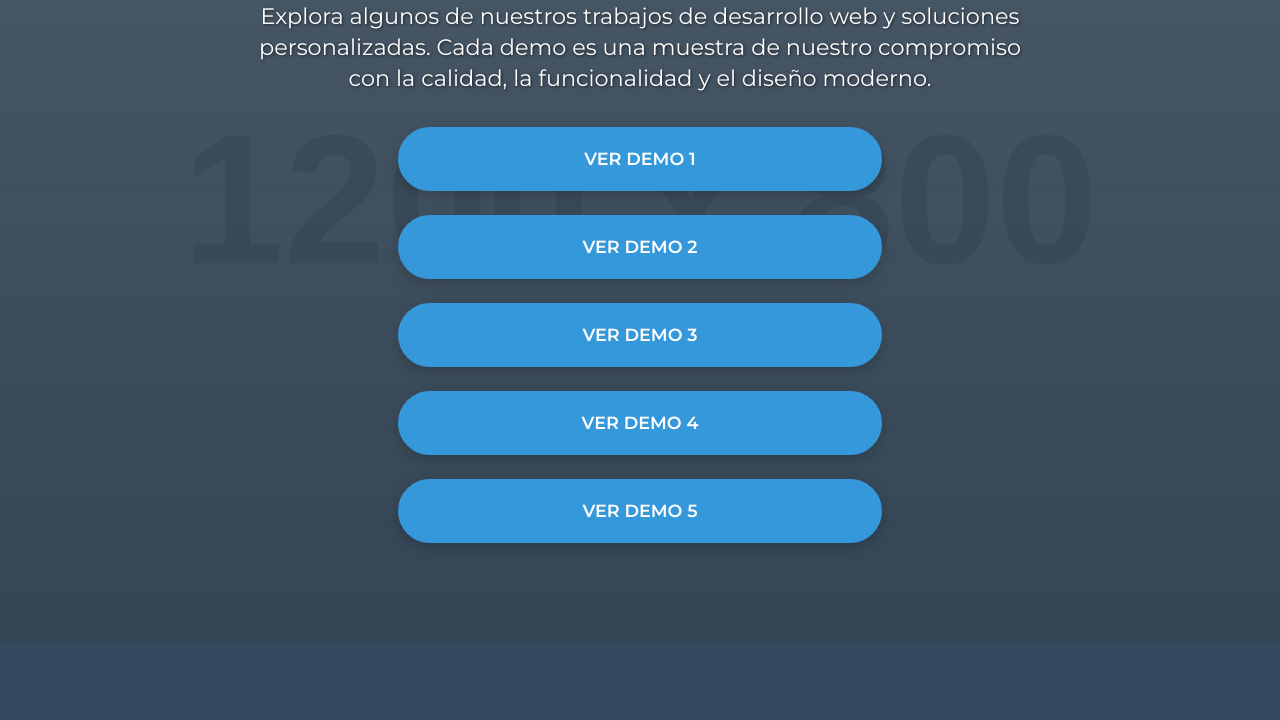
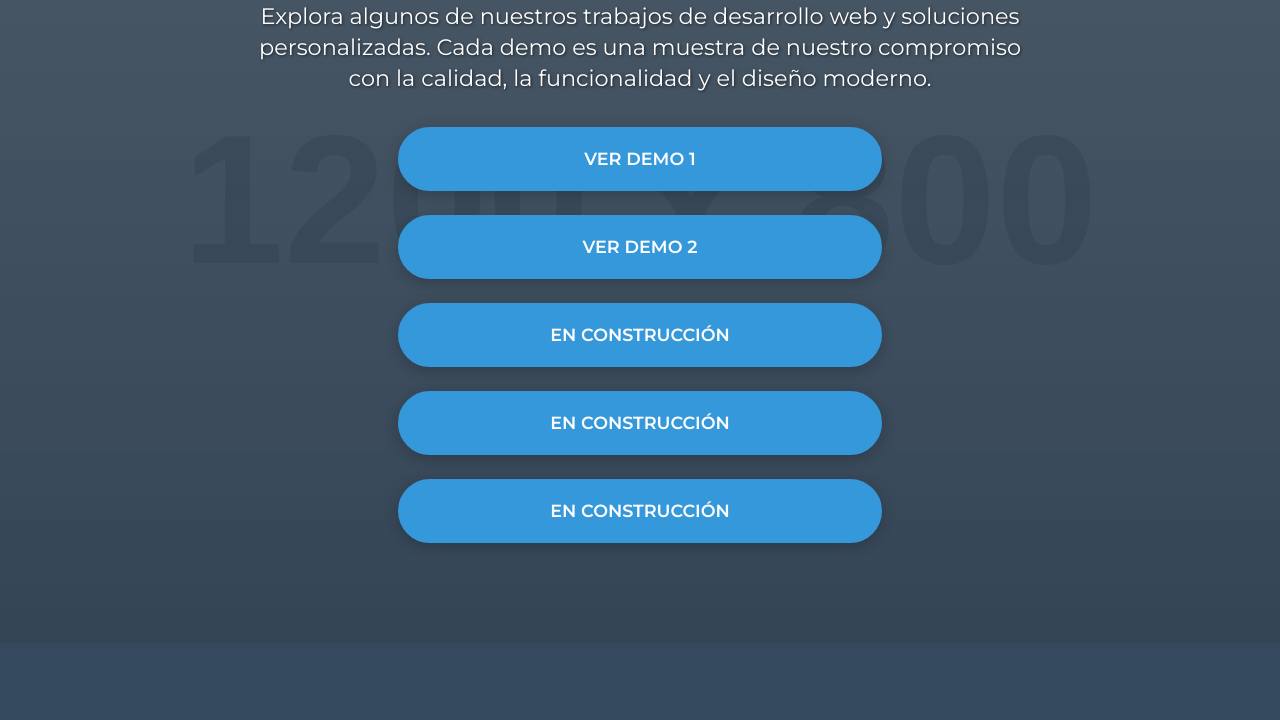
Before and after one commit to jorgeiba97/jorgeiba97.github.io, a plain HTML site: page demos.html in a window 1280 px wide. Shown: the part 335-1055 px from the top of the page. Drawn offline with Linux system fonts and the light colour scheme; placeholder pictures from the web are drawn by us.

Commit message:
Update demos.html

```diff
--- a/demos.html
+++ b/demos.html
@@ -265,9 +265,9 @@
             <div class="demos-container">
                 <a href="demo1.html" class="demo-btn">Ver Demo 1</a>
                 <a href="demo2.html" class="demo-btn">Ver Demo 2</a>
-                <a href="demo3.html" class="demo-btn">Ver Demo 3</a>
-                <a href="demo4.html" class="demo-btn">Ver Demo 4</a>
-                <a href="demo5.html" class="demo-btn">Ver Demo 5</a>
+                <a href="demo3.html" class="demo-btn">EN CONSTRUCCIÓN</a>
+                <a href="demo4.html" class="demo-btn">EN CONSTRUCCIÓN</a>
+                <a href="demo5.html" class="demo-btn">EN CONSTRUCCIÓN</a>
             </div>
         </div>
     </section>
```
